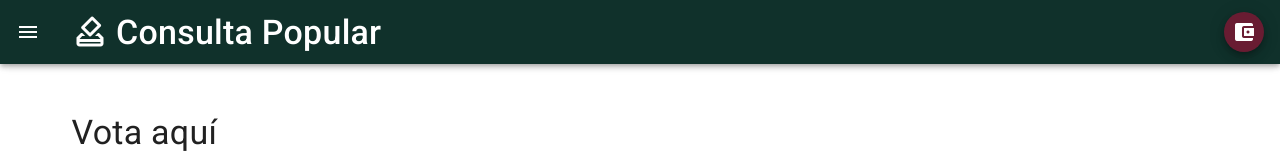
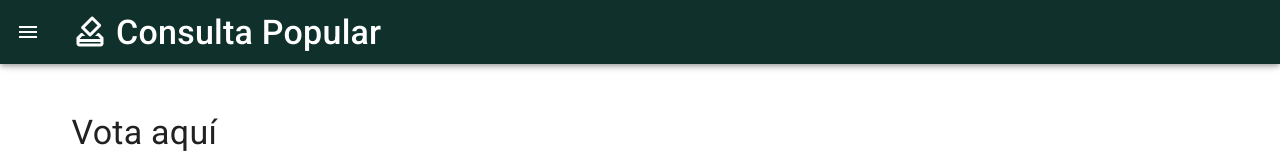
Before and after one commit to angeelgarr/consulta-popular, a Vue app in the folder frontend/: page / in a window 1280 px wide. Shown: the top 160 px of the page. Built offline with nearby package versions, Linux system fonts and the light colour scheme.

Commit message:
hide wallet button

```diff
--- a/frontend/src/components/TheNavBar.vue
+++ b/frontend/src/components/TheNavBar.vue
@@ -18,9 +18,9 @@
 
       <v-spacer></v-spacer>
 
-      <v-btn fab small color="accent">
+      <!-- <v-btn fab small color="accent">
         <v-icon>mdi-wallet</v-icon>
-      </v-btn>
+      </v-btn> -->
     </v-app-bar>
 
     <v-navigation-drawer v-model="showDrawer" app color="primary">
```
